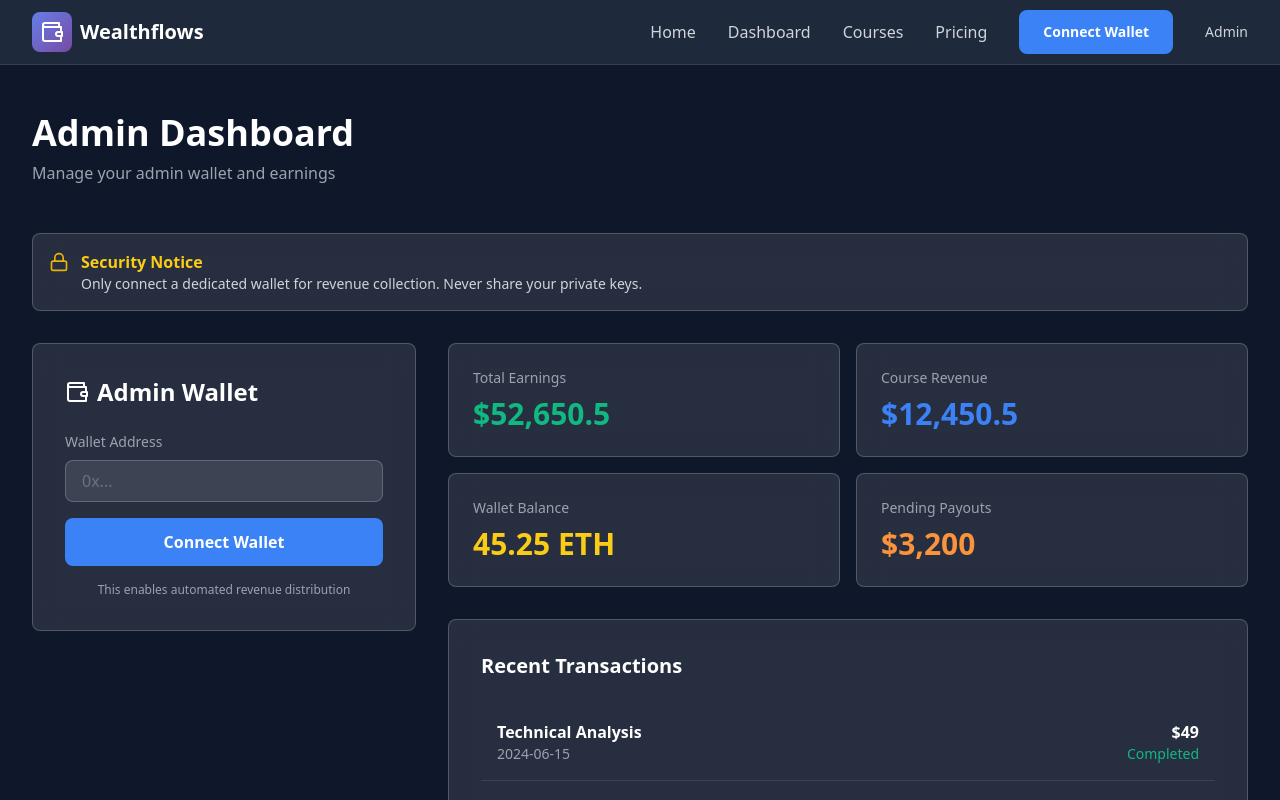
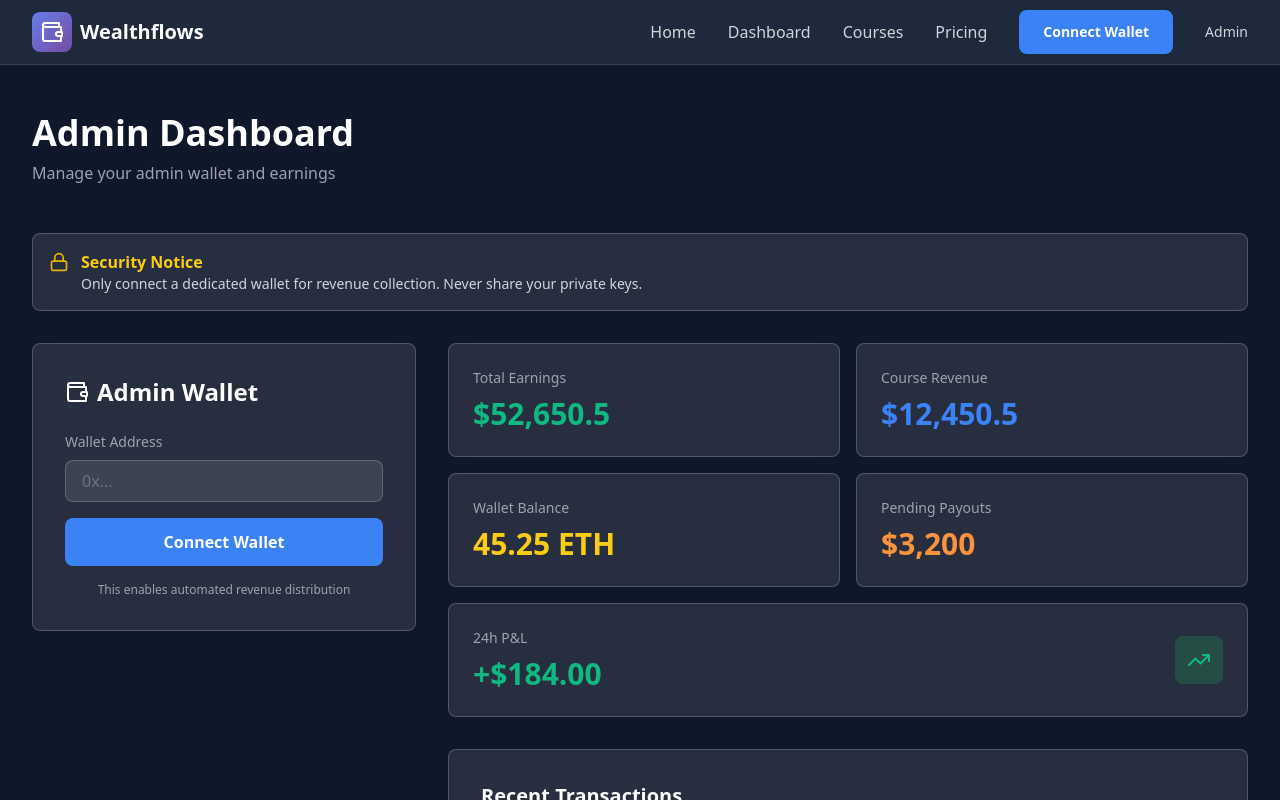
Before and after one commit to heathmcintyre26-afk/Wealthflows, a React (Vite) app: page /admin in a window 1280 px wide. Shown: the top 800 px of the page. Built offline with nearby package versions, Linux system fonts and the light colour scheme.

Commit message:
feat: add 24h P&L utility and display it in Admin dashboard

```diff
--- a/src/pages/Admin.tsx
+++ b/src/pages/Admin.tsx
@@ -1,6 +1,7 @@
 import { useEffect, useState } from 'react'
-import { Wallet, Lock, LogOut, Copy, Check } from 'lucide-react'
+import { Wallet, Lock, LogOut, Copy, Check, TrendingUp, TrendingDown } from 'lucide-react'
 import { useWallet } from '../context/wallet'
+import { get24hPnL } from '../utils/revenue'
 
 export default function Admin() {
   const [walletInput, setWalletInput] = useState('')
@@ -15,6 +16,8 @@ export default function Admin() {
     pendingPayouts: 3200.00,
     totalEarnings: 52650.50,
   }
+
+  const pnl24h = get24hPnL()
 
   const handleConnect = () => {
     if (connectWallet(walletInput)) {
@@ -143,6 +146,22 @@ export default function Admin() {
                 <p className="text-gray-400 text-sm mb-2">Pending Payouts</p>
                 <p className="text-3xl font-bold text-orange-400">${walletData.pendingPayouts.toLocaleString()}</p>
               </div>
+              <div className="glass-effect p-6 md:col-span-2">
+                <div className="flex items-center justify-between">
+                  <div>
+                    <p className="text-gray-400 text-sm mb-2">24h P&amp;L</p>
+                    <p className={`text-3xl font-bold ${pnl24h >= 0 ? 'text-crypto-success' : 'text-crypto-danger'}`}>
+                      {pnl24h >= 0 ? '+' : ''}${pnl24h.toLocaleString('en-US', { minimumFractionDigits: 2 })}
+                    </p>
+                  </div>
+                  <div className={`p-3 rounded-lg ${pnl24h >= 0 ? 'bg-green-500/20' : 'bg-red-500/20'}`}>
+                    {pnl24h >= 0
+                      ? <TrendingUp className="w-6 h-6 text-crypto-success" />
+                      : <TrendingDown className="w-6 h-6 text-crypto-danger" />
+                    }
+                  </div>
+                </div>
+              </div>
             </div>
 
             {/* Recent Transactions */}
--- /dev/null
+++ b/src/utils/revenue.ts
@@ -0,0 +1,30 @@
+export interface TransactionLog {
+  id: string
+  createdAt: Date
+  type: 'revenue' | 'expense'
+  amount: number
+  description: string
+}
+
+// Simulated transaction ledger – replace with a real API call when a backend is available
+const transactionLog: TransactionLog[] = [
+  { id: '1', createdAt: new Date(Date.now() - 2 * 60 * 60 * 1000),  type: 'revenue', amount: 49,  description: 'Technical Analysis course purchase' },
+  { id: '2', createdAt: new Date(Date.now() - 5 * 60 * 60 * 1000),  type: 'revenue', amount: 99,  description: 'DeFi & Smart Contracts course purchase' },
+  { id: '3', createdAt: new Date(Date.now() - 10 * 60 * 60 * 1000), type: 'expense', amount: 15,  description: 'Payment processing fee' },
+  { id: '4', createdAt: new Date(Date.now() - 14 * 60 * 60 * 1000), type: 'revenue', amount: 59,  description: 'Portfolio Management course purchase' },
+  { id: '5', createdAt: new Date(Date.now() - 20 * 60 * 60 * 1000), type: 'expense', amount: 8,   description: 'Payment processing fee' },
+  { id: '6', createdAt: new Date(Date.now() - 30 * 60 * 60 * 1000), type: 'revenue', amount: 49,  description: 'Technical Analysis course purchase' },
+  { id: '7', createdAt: new Date(Date.now() - 36 * 60 * 60 * 1000), type: 'revenue', amount: 129, description: 'Advanced Trading course purchase' },
+]
+
+export const get24hPnL = (): number => {
+  const twentyFourHoursAgo = new Date(Date.now() - 24 * 60 * 60 * 1000)
+
+  const recentTransactions = transactionLog.filter(
+    (tx) => tx.createdAt >= twentyFourHoursAgo
+  )
+
+  return recentTransactions.reduce((acc, tx) => {
+    return tx.type === 'revenue' ? acc + tx.amount : acc - tx.amount
+  }, 0)
+}
```
